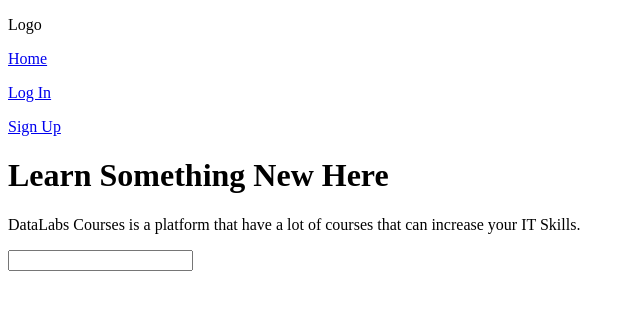
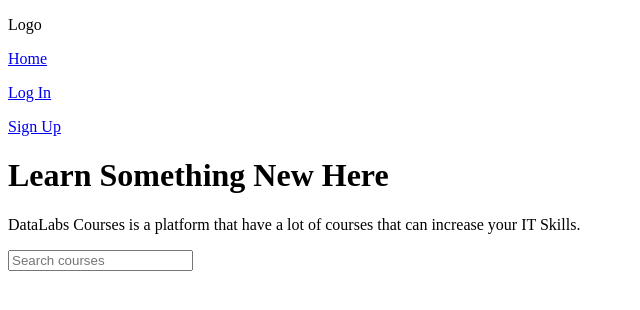
Before and after one commit to raflyfahrezi/datalabs-aic-web, a Next.js app: page / in a window 1280 px wide. Shown: the top 310 px of the page, without its empty margins (0-640 px from the left). Built offline with nearby package versions, Linux system fonts and the light colour scheme.

Commit message:
implement textField on home module

```diff
--- a/src/modules/home/index.jsx
+++ b/src/modules/home/index.jsx
@@ -14,7 +14,10 @@ const home = () => {
                     <Paragraph className='text-gray-400 m-4'>
                         {appDescription}
                     </Paragraph>
-                    <TextField className='mt-2' />
+                    <TextField
+                        placeholder='Search courses'
+                        className='mt-2 w-full max-w-md'
+                    />
                 </div>
             </div>
         </ComponentWrapper>
```
